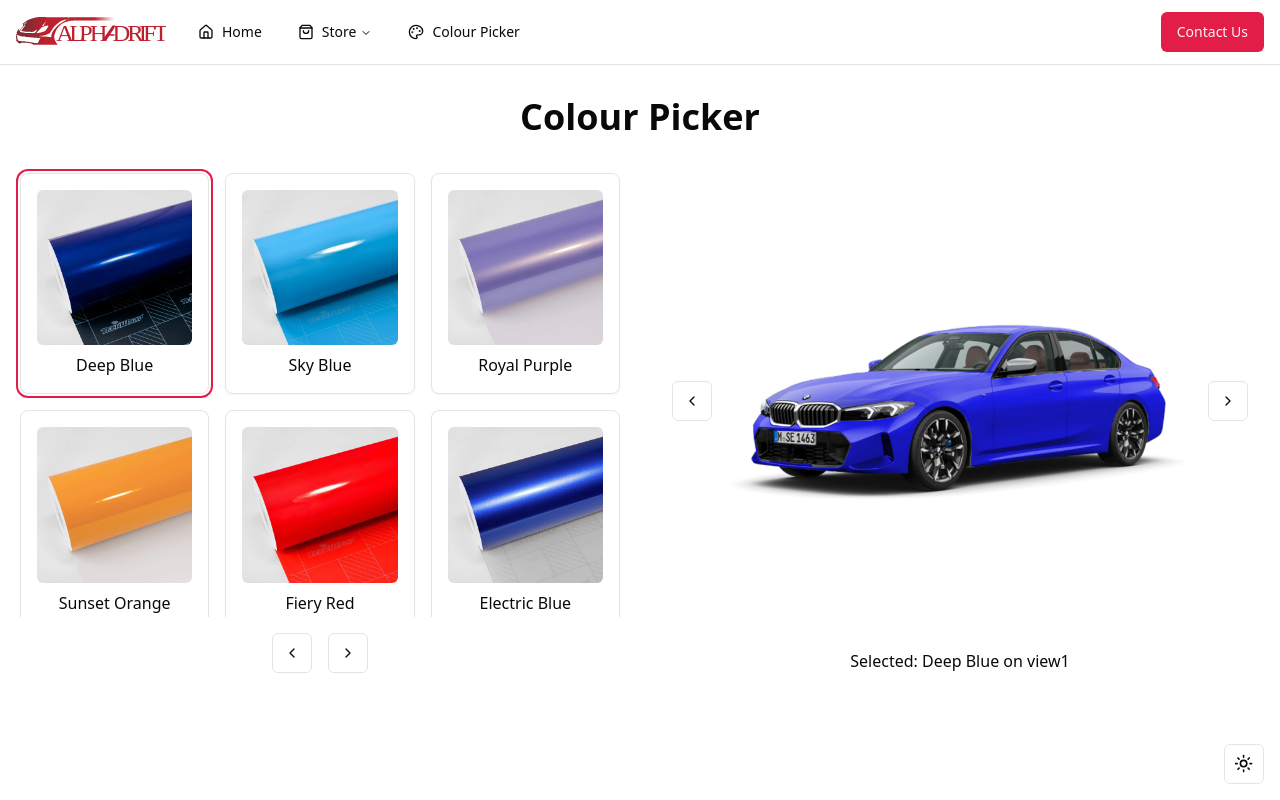
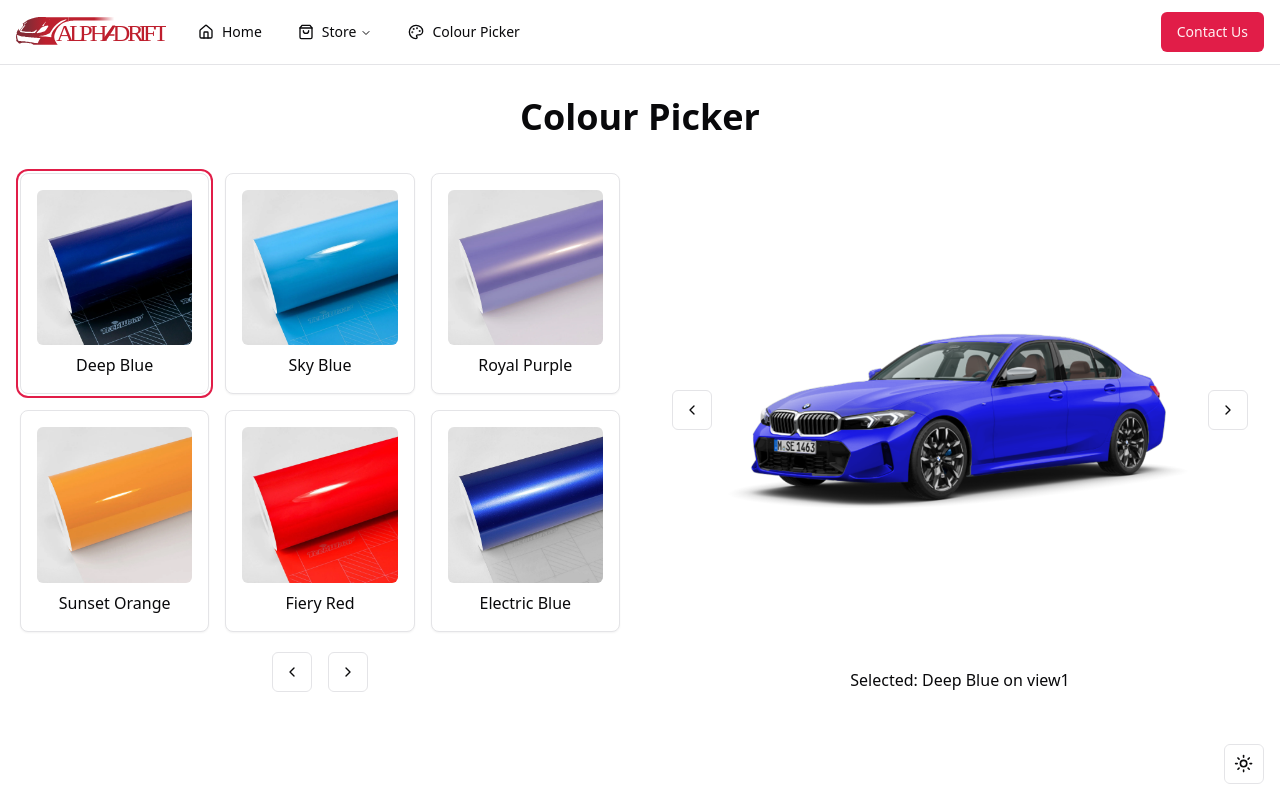
Before and after one commit to Sosobo-code/next-cws, a Next.js app: page /colour_picker in a window 1280 px wide. Built offline with nearby package versions, Linux system fonts and the light colour scheme.

Commit message:
css spacing

```diff
--- a/src/app/colour_picker/page.tsx
+++ b/src/app/colour_picker/page.tsx
@@ -84,10 +84,10 @@
   }
 
   return (
-    <div className="h-[80vh] flex flex-col">
+    <div className=" flex flex-col">
       <div className="container mx-auto px-4 py-8 flex-grow flex flex-col overflow-hidden">
         <h1 className="text-4xl font-bold mb-8 text-center">Colour Picker</h1>
-        <div className="flex-grow flex flex-col lg:flex-row gap-8 overflow-hidden">
+        <div className="flex-grow flex flex-col lg:flex-row gap-8 ">
           <div className="lg:w-1/2 flex flex-col overflow-hidden">
             <div className="flex-grow grid grid-cols-2 md:grid-cols-3 gap-4 overflow-y-auto p-1">
               {wrapColors.map((color) => (
```
